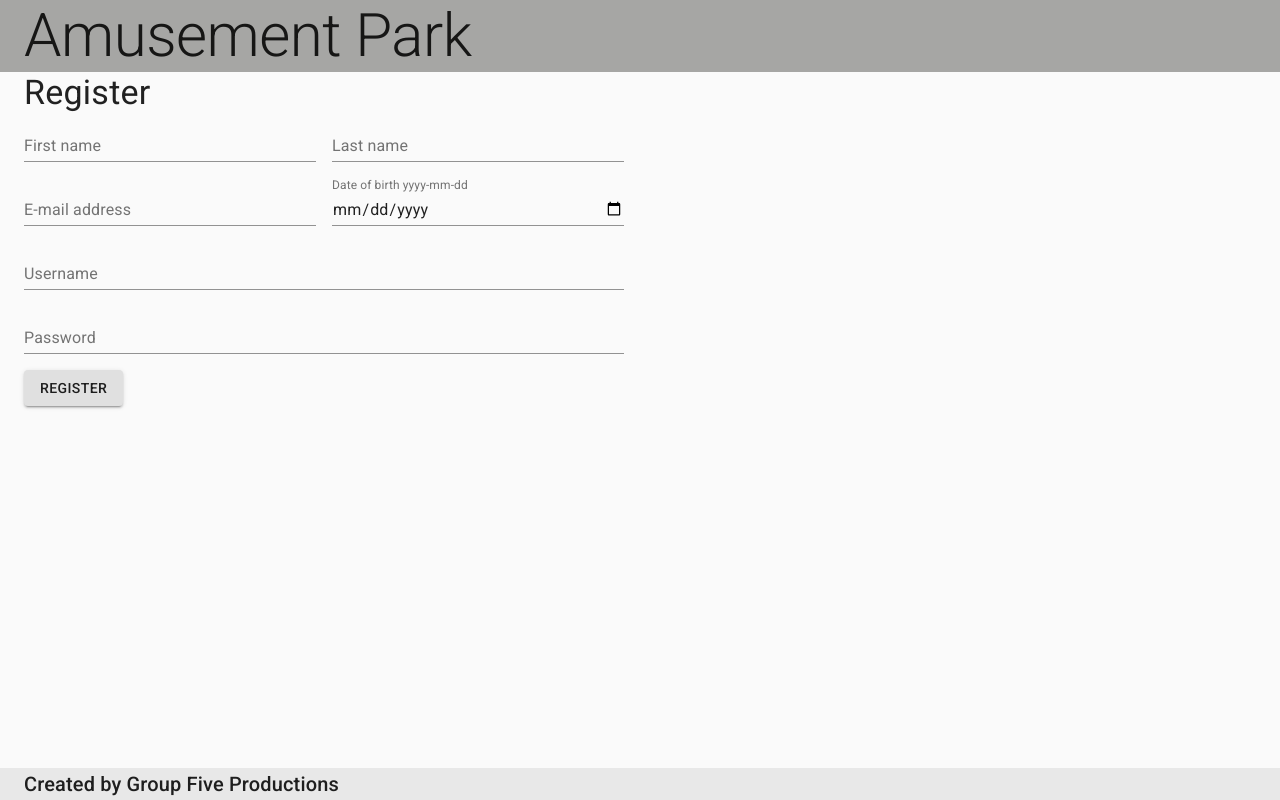
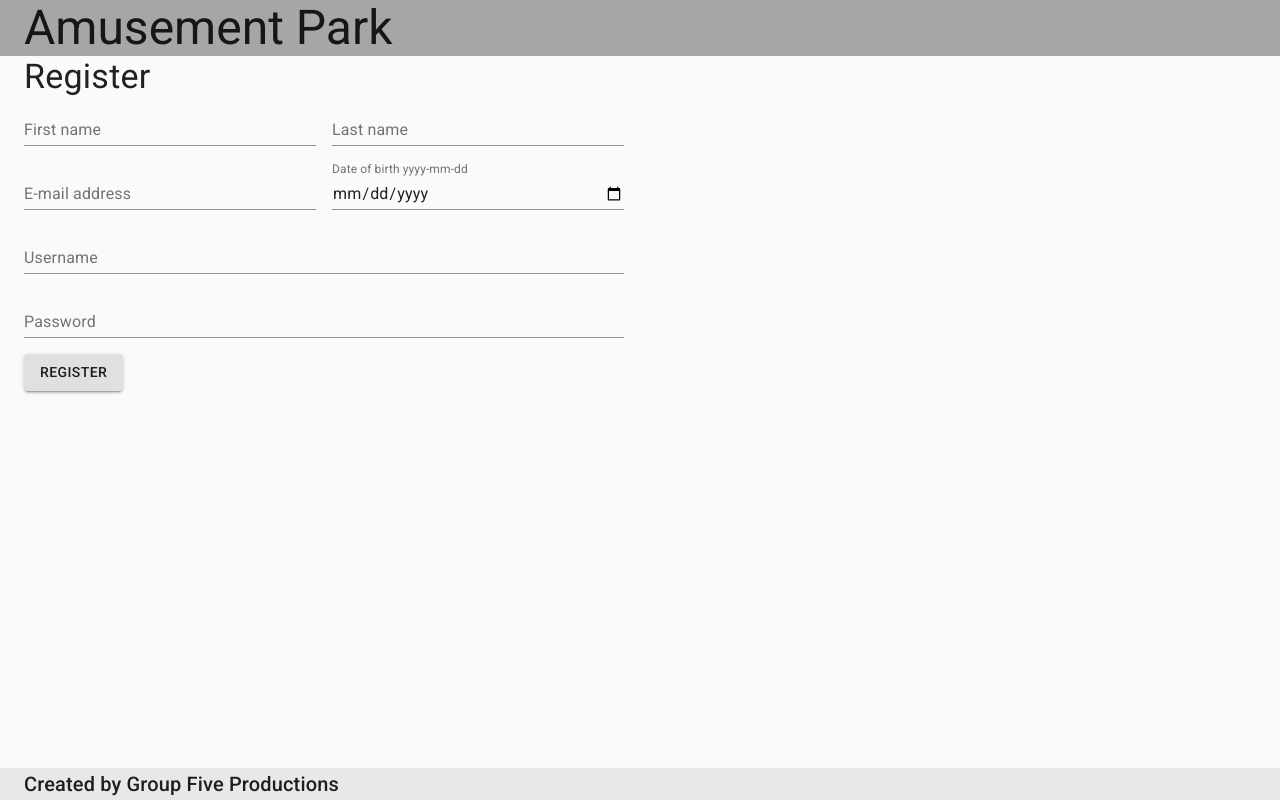
Before and after one commit to joaxcar/iv1201-group-5, a React (Create React App) app in the folder frontend/: page / in a window 1280 px wide. Built offline with nearby package versions, Linux system fonts and the light colour scheme.

Commit message:
Add comments to public definitions

```diff
--- a/frontend/src/components/Footer/Footer.js
+++ b/frontend/src/components/Footer/Footer.js
@@ -1,6 +1,9 @@
 import { Typography, Container } from "@material-ui/core";
 import classes from "./footer.module.css";
 
+/**
+ * The footer of the application, to be used on all screens.
+ */
 function Footer() {
 	return (
 		<footer className={classes.footer}>
--- a/frontend/src/components/Header/Header.js
+++ b/frontend/src/components/Header/Header.js
@@ -1,11 +1,14 @@
 import { Typography, Container } from "@material-ui/core";
 import classes from "./header.module.css";
 
+/**
+ * The header. To be used on all screens.
+ */
 function Header() {
 	return (
 		<header className={classes.header}>
 			<Container>
-				<Typography variant="h2">Amusement Park</Typography>
+				<Typography variant="h3">Amusement Park</Typography>
 			</Container>
 		</header>
 	);
--- a/frontend/src/components/Layout/Layout.js
+++ b/frontend/src/components/Layout/Layout.js
@@ -4,6 +4,11 @@ import Footer from "../Footer/Footer";
 
 import classes from "./layout.module.css";
 
+/**
+ * Organizes the layout of the application with a header on top, a footer
+ * in the bottom and main content in between.
+ * @param {*} children The content that is considered to be main content.
+ */
 function Layout({ children }) {
 	return (
 		<div className={classes.wrapper}>
--- a/frontend/src/components/MainContent/MainContent.js
+++ b/frontend/src/components/MainContent/MainContent.js
@@ -1,5 +1,10 @@
 import classes from "./mainContent.module.css";
 
+/**
+ * A wrapper for the main content. Renders any components that
+ * is passed into it as children prop.
+ * @param {*} children Any main content that should be rendered.
+ */
 function MainContent({ children }) {
 	return <main className={classes.main}>{children}</main>;
 }
```
